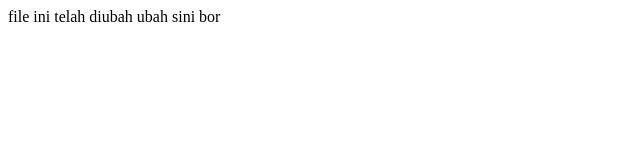
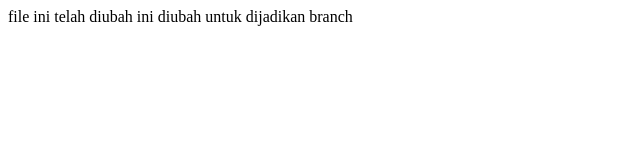
Before and after one commit to aryanicosa/learnGit, a plain HTML site: page test.html in a window 1280 px wide. Shown: the whole page, without its empty margins (0-640 px from the left). Drawn offline with Linux system fonts and the light colour scheme.

Commit message:
ini mencoba membuat branch

```diff
--- a/test.html
+++ b/test.html
@@ -7,6 +7,6 @@ file ini telah diubah
     <title>Document</title>
 </head>
 <body>
-    ubah sini bor
+    ini diubah untuk dijadikan branch
 </body>
 </html>
```
